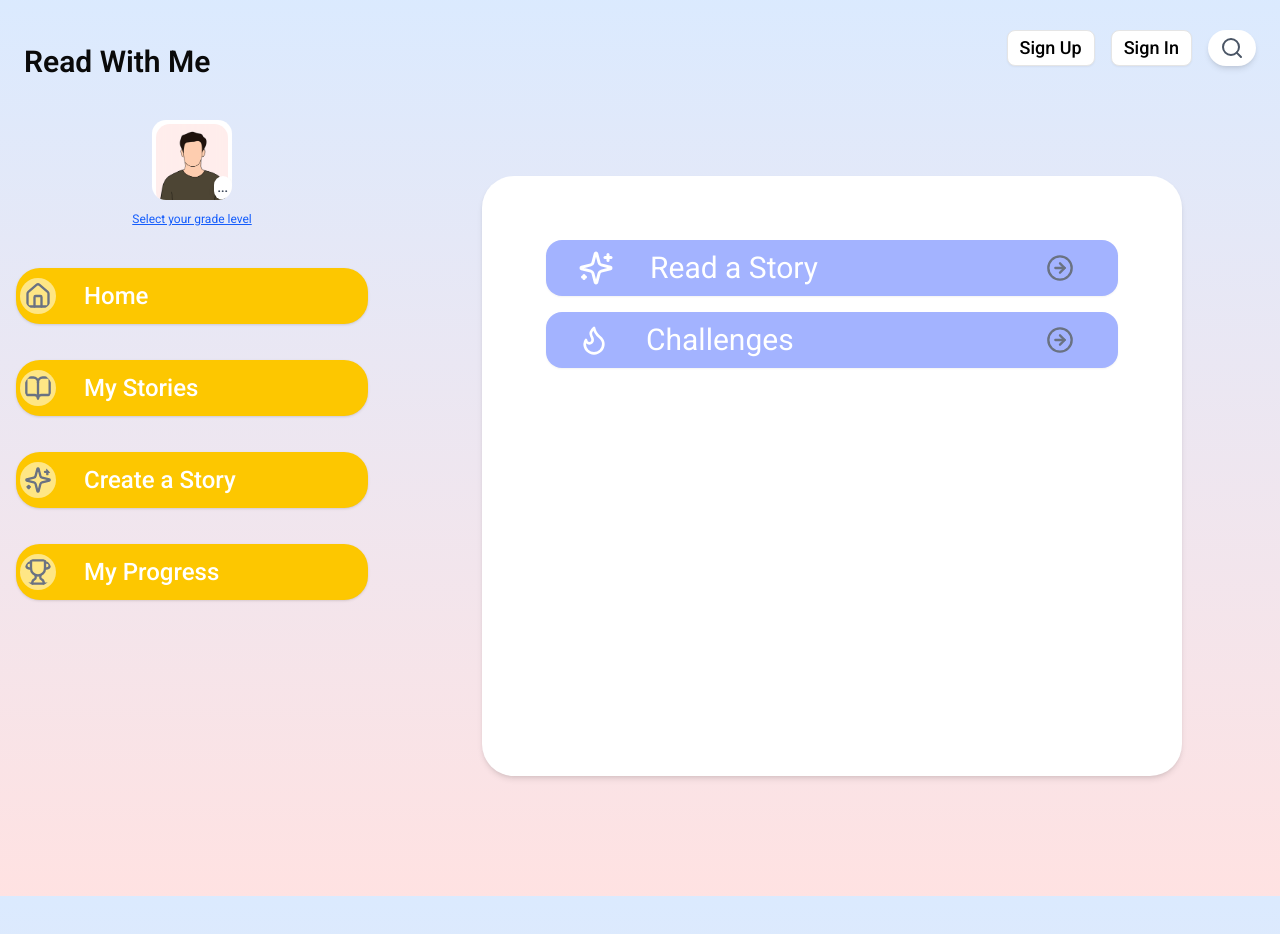
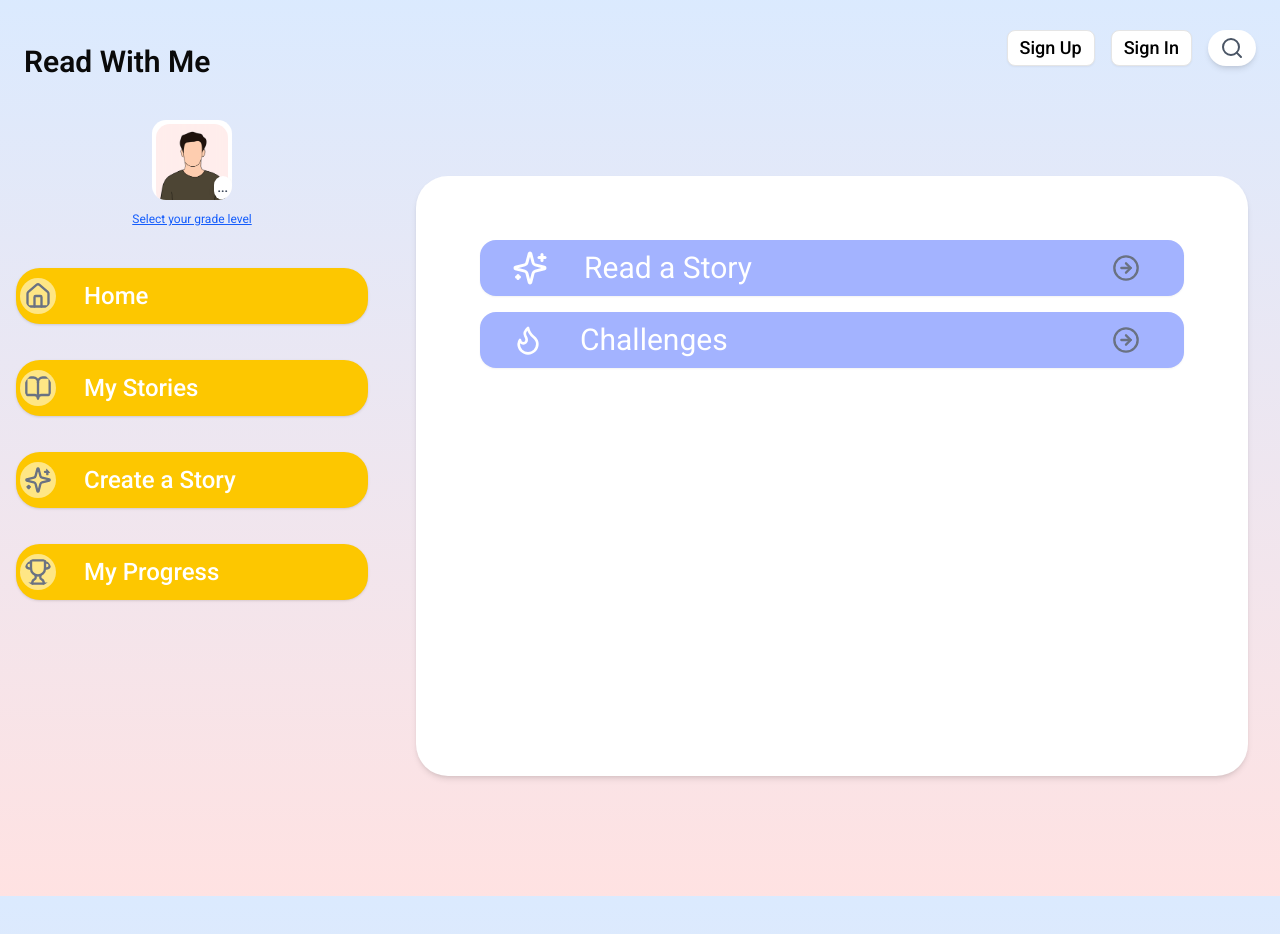
Before and after one commit to Sean-Andrew-Stanek/read-with-me, a Next.js app: page /home in a window 1280 px wide. Built offline with nearby package versions, Linux system fonts and the light colour scheme; no server answers.

Commit message:
Adjust the size of wite panel in home page and buttons in it

```diff
--- a/src/app/home/page.tsx
+++ b/src/app/home/page.tsx
@@ -48,8 +48,9 @@ const Dashboard: FC = () => {
 
     const buttonSet = 'w-full h-14 flex items-center justify-between text-lg sm:text-xl md:text-2xl lg:text-3xl bg-indigo-300 hover:bg-indigo-400 text-white rounded-2xl px-3 sm:px-5 md:px-6 lg:px-8 font-normal py-3'
     return (
-        <div className="flex flex-col gap-5 items-center py-10 px-4 mt-10 min-h-screen sm:px-4 lg:px-8">
-            <div className="flex flex-col space-y-4 p-16 bg-white rounded-[2rem] shadow-md max-w-4xl mx-auto my-0 w-full sm:w-[90%] md:w-[700px] h-10/12">
+        <div className="flex flex-col w-[100%] gap-5 items-center py-10 px-4 mt-10 min-h-screen sm:px-4 lg:px-8">
+            <div className="flex flex-col space-y-4 p-16 bg-white rounded-[2rem] shadow-md w-[100%] mx-auto my-0 h-10/12">
+
                 <Link href='/story-board'>
                     <Button className={buttonSet} >
                         <div className="flex items-center space-x-2 sm:space-x-3">
```
